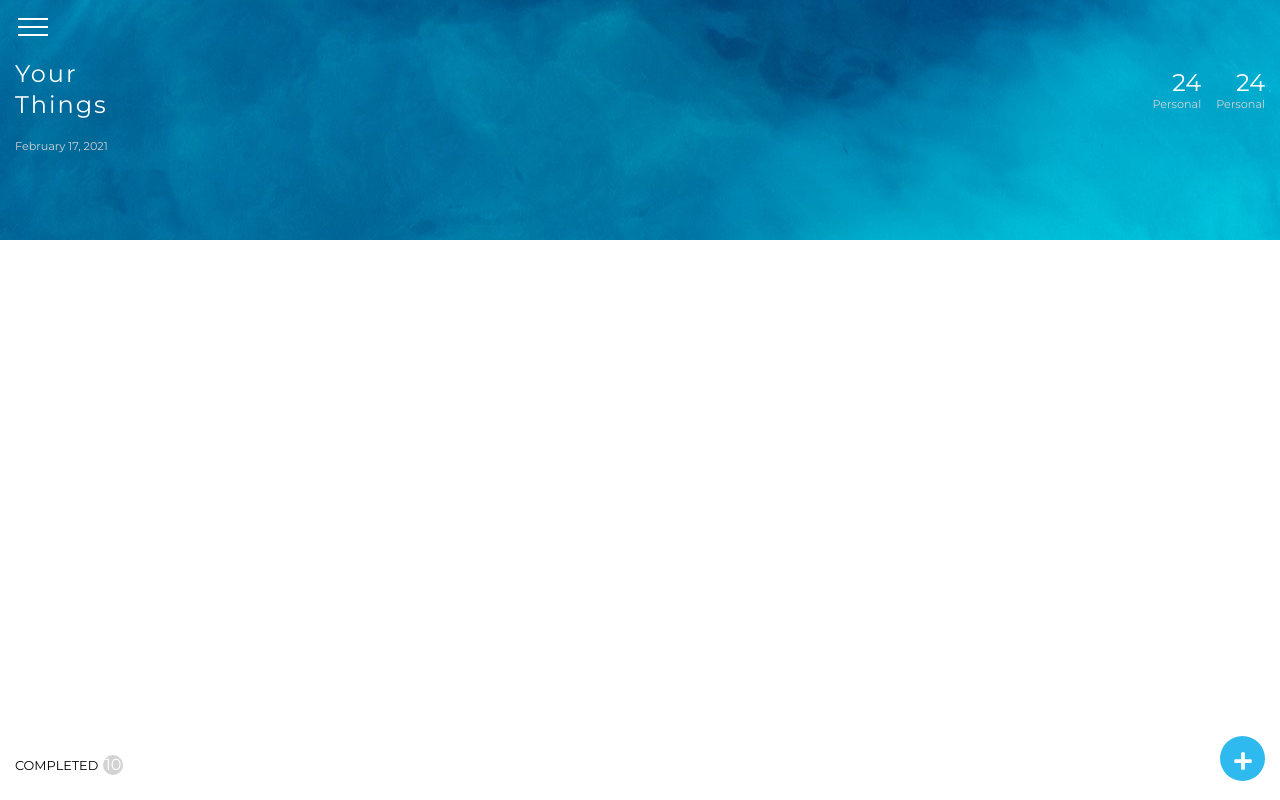
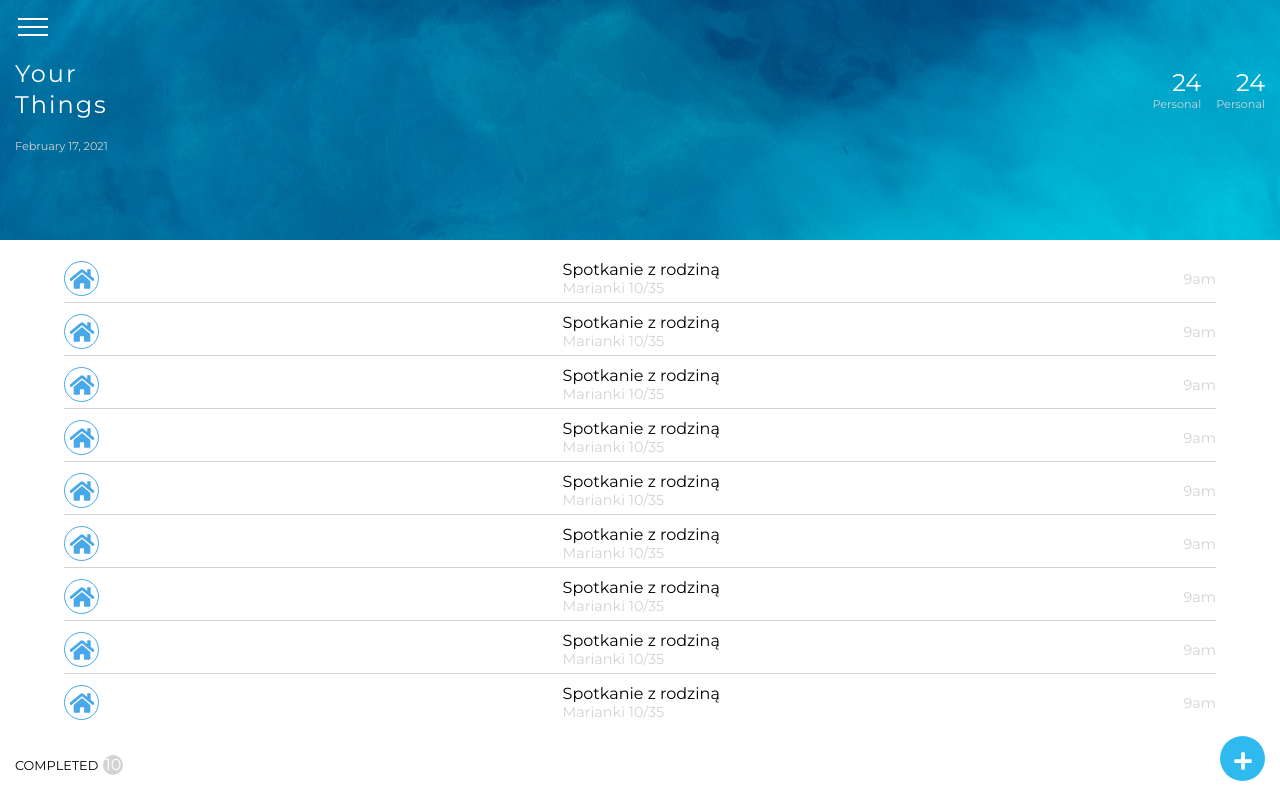
Before and after one commit to Kloosk/ToDo, a React (Create React App) app: page /#/ in a window 1280 px wide. Built offline with nearby package versions, Linux system fonts and the light colour scheme.

Commit message:
Added items view

```diff
--- /dev/null
+++ b/src/components/item/index.js
@@ -0,0 +1,21 @@
+import React from 'react';
+import {Container,Done, H1, P, Time,Svg} from "./style";
+
+const Item = () => {
+    return (
+        <Container>
+            <Done>
+                <Svg aria-hidden="true" focusable="false" data-prefix="fas" data-icon="home" className="svg-inline--fa fa-home fa-w-18" role="img" xmlns="http://www.w3.org/2000/svg" viewBox="0 0 576 512"><path fill="currentColor" d="M280.37 148.26L96 300.11V464a16 16 0 0 0 16 16l112.06-.29a16 16 0 0 0 15.92-16V368a16 16 0 0 1 16-16h64a16 16 0 0 1 16 16v95.64a16 16 0 0 0 16 16.05L464 480a16 16 0 0 0 16-16V300L295.67 148.26a12.19 12.19 0 0 0-15.3 0zM571.6 251.47L488 182.56V44.05a12 12 0 0 0-12-12h-56a12 12 0 0 0-12 12v72.61L318.47 43a48 48 0 0 0-61 0L4.34 251.47a12 12 0 0 0-1.6 16.9l25.5 31A12 12 0 0 0 45.15 301l235.22-193.74a12.19 12.19 0 0 1 15.3 0L530.9 301a12 12 0 0 0 16.9-1.6l25.5-31a12 12 0 0 0-1.7-16.93z"></path></Svg>
+            </Done>
+            <div>
+                <H1>Spotkanie z rodziną</H1>
+                <P>Marianki 10/35</P>
+            </div>
+            <Time>
+                9am
+            </Time>
+        </Container>
+    );
+};
+
+export default Item;
--- /dev/null
+++ b/src/components/item/style.js
@@ -0,0 +1,44 @@
+import styled from 'styled-components'
+
+export const Container = styled.div`
+   width: 100%;
+   display: flex;
+   align-items: center;
+   justify-content: space-between;
+   padding-bottom: 5px;
+   border-bottom: 1px solid ${props => props.theme.gray};
+   margin-top: 10px;
+   &:last-child{
+    border-bottom: none;
+   }
+`;
+export const Done = styled.button`
+   width: 35px;
+   height: 35px;
+   background-color: #fff;
+   border-radius: 50%;
+   border: 1px solid #49A8E9;
+   outline: none;
+   position: relative;
+`;
+export const Svg = styled.svg`
+   position: absolute;
+   top: 50%;
+   left: 50%;
+   transform: translate(-50%,-50%);
+   width: 25px;
+   height: 25px;
+   color: #49A8E9;
+`;
+export const H1 = styled.h1`
+  font-size: 1rem;
+  font-weight: 400;
+`;
+export const P = styled.p`
+  font-size: 0.9rem;
+  color: ${props => props.theme.gray};
+`;
+export const Time = styled.p`
+  font-size: 0.9rem;
+  color: ${props => props.theme.gray};
+`;
--- a/src/components/items/index.js
+++ b/src/components/items/index.js
@@ -1,8 +1,19 @@
 import React from 'react';
+import {Container} from "./style";
+import Item from "../item";
 
 const Items = () => {
     return (
         <Container>
+            <Item/>
+            <Item/>
+            <Item/>
+            <Item/>
+            <Item/>
+            <Item/>
+            <Item/>
+            <Item/>
+            <Item/>
 
         </Container>
     );
--- a/src/components/items/style.js
+++ b/src/components/items/style.js
@@ -0,0 +1,9 @@
+import styled from "styled-components";
+
+export const Container = styled.div`
+  width: 90%;
+  height: 60vh;
+  margin: 0 auto;
+  padding: 10px 0;
+  overflow-y: auto;
+`;
--- a/src/containers/dashboard/index.js
+++ b/src/containers/dashboard/index.js
@@ -3,11 +3,13 @@ import {Container} from "./style";
 import AddButton from "../../shared/addButton";
 import NavDashboard from "../../components/navDashboard";
 import Completed from "../../components/completed";
+import Items from "../../components/items";
 
 const Dashboard = () => {
     return (
       <Container>
           <NavDashboard/>
+          <Items/>
           <Completed/>
           <AddButton link="/add"/>
       </Container>
--- a/src/containers/dashboard/style.js
+++ b/src/containers/dashboard/style.js
@@ -2,5 +2,5 @@ import styled from 'styled-components';
 
 export const Container = styled.div`
   width: 100vw;
-  min-height: 100vh;
+  height: 100vh;
 `;
```
